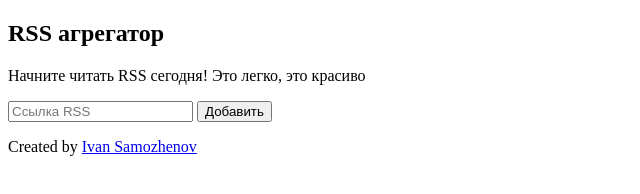
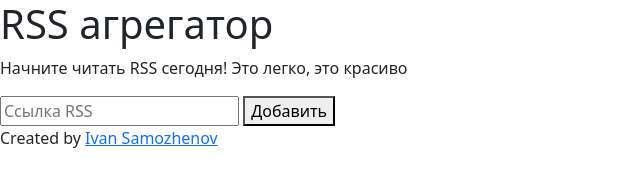
Before and after one commit to SamIvan-ark/frontend-project-11, a website built with webpack: page index.html in a window 1280 px wide. Shown: the whole page, without its empty margins (0-640 px from the left). Built offline with nearby package versions, Linux system fonts and the light colour scheme.

Commit message:
Connect Bootstrap to project, update index.js and style.scss

```diff
--- a/index.html
+++ b/index.html
@@ -1,5 +1,12 @@
 <!DOCTYPE html>
-<html>
+<html lang="ru">
+  <head>
+    <meta charset="UTF-8">
+    <meta http-equiv="X-UA-Compatible" content="IE=edge">
+    <meta name="viewport" content="width=device-width, initial-scale=1.0">
+    <title>Document</title>
+  </head>
+  <body>
     <main>
       <section>
         <div class="wrap">
@@ -15,4 +22,5 @@
     <footer>
       <p>Created by <a href="https://github.com/SamIvan-ark/frontend-project-11">Ivan Samozhenov</a></p>
     </footer>
+  </body>
 </html>
--- a/src/index.js
+++ b/src/index.js
@@ -1,2 +1,5 @@
 // eslint-disable-next-line no-console
+import './styles/style.scss';
+import 'bootstrap/dist/css/bootstrap.css';
+
 console.log('Hello World!');
--- /dev/null
+++ b/src/styles/style.scss
@@ -0,0 +1 @@
+@import "~bootstrap/scss/bootstrap";
```
Lines whose indentation alone changed are shown as unchanged.
